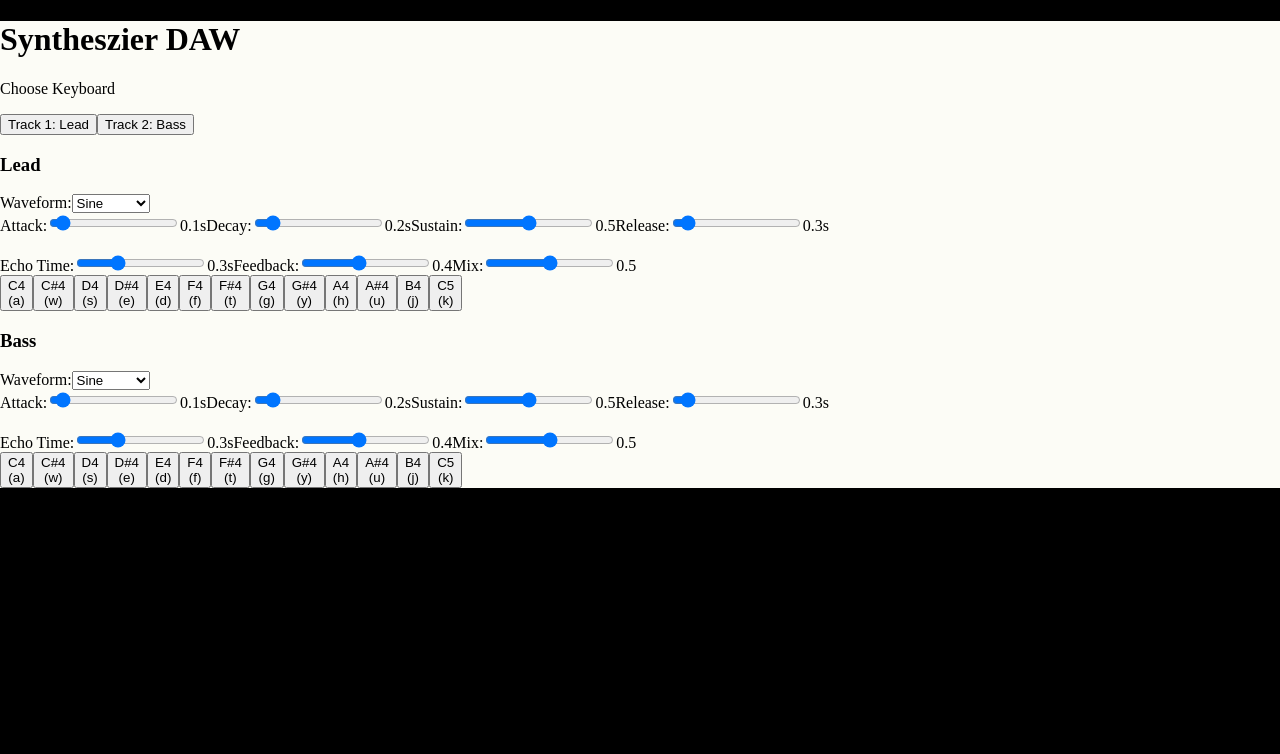
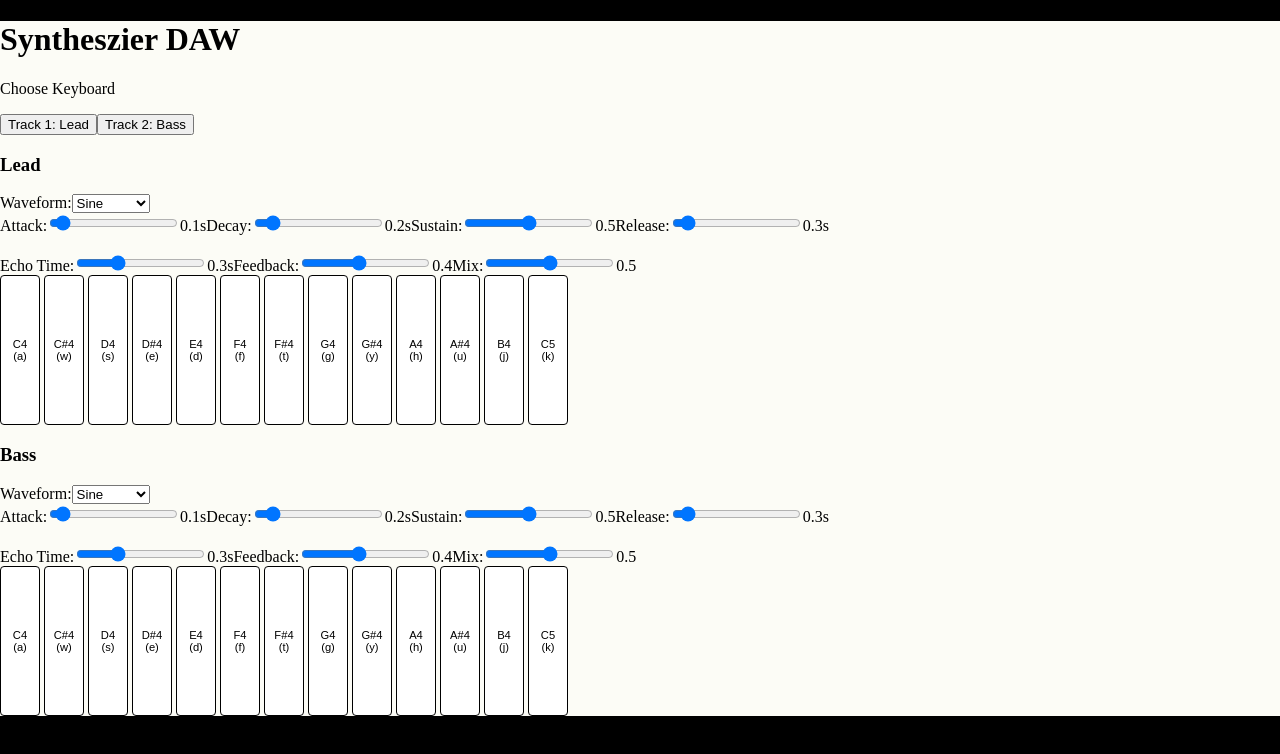
Before and after one commit to ColeSexton/U2-Final-Cole-S, a React (Vite) app in the folder final-U1-frontend/coles-webpage/: page /synth in a window 1280 px wide. Shown: the top 754 px of the page. Built offline with nearby package versions, Linux system fonts and the light colour scheme.

Commit message:
minor css update

```diff
--- a/final-U1-frontend/coles-webpage/src/components/synth/SynthTrack.css
+++ b/final-U1-frontend/coles-webpage/src/components/synth/SynthTrack.css
@@ -7,11 +7,12 @@
 }
 
 .pianoKeys{
-    width: '4px';
-    height: '500px';
-    margin-right: ' 4px';
-    background: '#fff';
-    border: '1px solid #000';
-    border-radius: '4px';
-    font-size: '0.7rem';
+    width: 40px;
+    height: 150px;
+    margin-right: 4px;
+    background: #fff;
+    border: 1px solid #000;
+    border-radius: 4px;
+    font-size: 0.7rem;
+    cursor: pointer;
 }
--- a/final-U1-frontend/coles-webpage/src/components/synth/SynthTrack.jsx
+++ b/final-U1-frontend/coles-webpage/src/components/synth/SynthTrack.jsx
@@ -74,6 +74,8 @@ const SynthTrack = ({ defaultWaveform = 'sine', octaveShift = 0, isActive = fals
 
         delayNode.connect(feedbackGain);
         feedbackGain.connect(delayNode);
+
+        delayNode.connect(wetGain);
 
         wetGain.connect(audioCtx.destination);
         dryGain.connect(audioCtx.destination);
```
